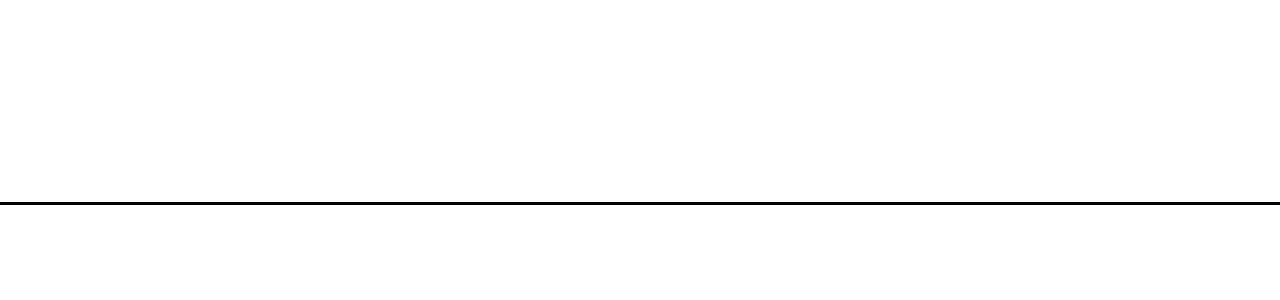
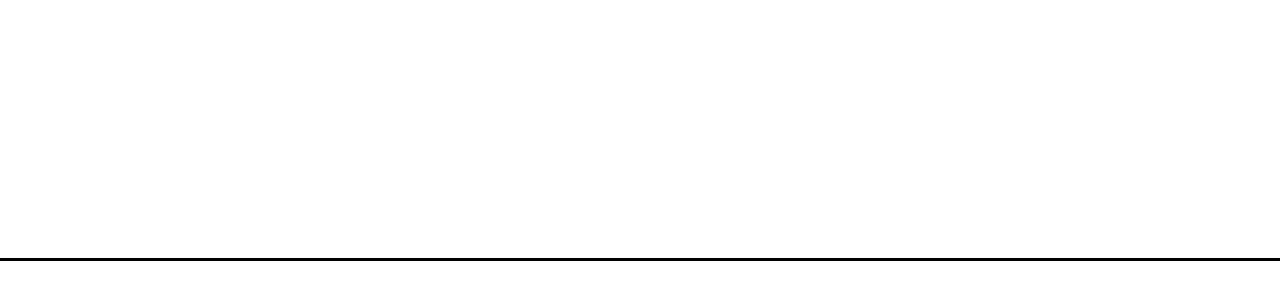
Before and after one commit to displayTest/fluidity, a plain HTML site: page swipe.html in a window 1280 px wide. Shown: the part 1138-1438 px from the top of the page. Drawn offline with Linux system fonts and the light colour scheme.

Commit message:
Changed swipe line position

```diff
--- a/swipe.html
+++ b/swipe.html
@@ -16,7 +16,7 @@
     <body onload="load_colors();">
         <hr style="border-top: 50vh solid white;">
         <div id="start"></div>
-        <hr style="border-top: 75vh solid white;">
+        <hr style="border-top: 82vh solid white;">
         <hr style="border-top: 1mm solid black;">
         <hr style="border-top: 92vh solid white;">
     </body>
```
